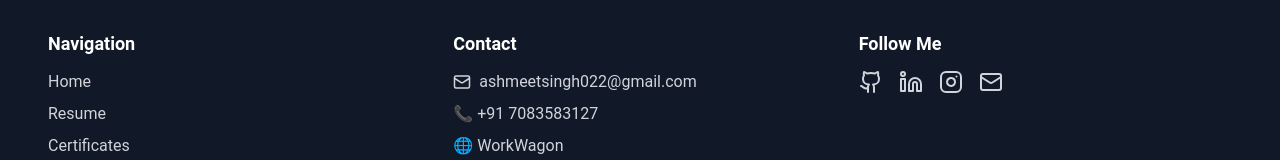
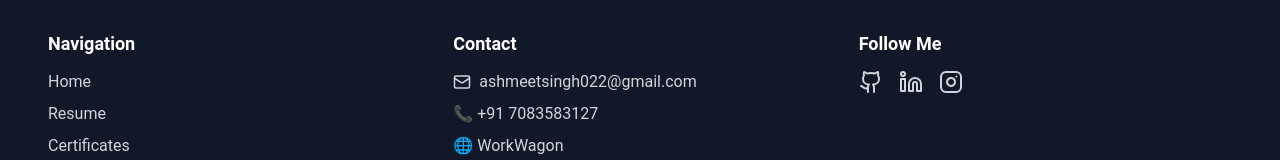
Before and after one commit to ASHMEETSINGHRENU/Portfolio, a React (Create React App) app: page /home in a window 1280 px wide. Shown: the part 3751-3911 px from the top of the page. Built offline with nearby package versions, Linux system fonts and the light colour scheme; a web font is replaced by a local one.

Commit message:
update code

```diff
--- a/src/components/footer.js
+++ b/src/components/footer.js
@@ -45,7 +45,7 @@ const Footer = () => {
               <a href="https://github.com/ASHMEETSINGHRENU" target="_blank" rel="noopener noreferrer" className="hover:text-white hover:scale-110 transition-transform"><Github size={24} /></a>
               <a href="https://www.linkedin.com/in/ashmeet-singh-renu-9a2a36275/" target="_blank" rel="noopener noreferrer" className="hover:text-blue-500 hover:scale-110 transition-transform"><Linkedin size={24} /></a>
               <a href="https://www.instagram.com/ashmeetsingh022/" target="_blank" rel="noopener noreferrer" className="hover:text-pink-500 hover:scale-110 transition-transform"><Instagram size={24} /></a>
-              <a href="mailto:ashmeetsingh022@example.com" className="hover:text-red-400 hover:scale-110 transition-transform"><Mail size={24} /></a>
+              {/* <a href="mailto:ashmeetsingh022@example.com" className="hover:text-red-400 hover:scale-110 transition-transform"><Mail size={24} /></a> */}
             </div>
           </div>
         </div>
```
Also changed, not shown: src/photos/resume.png, 1 other file (tests, documents, lock files or other folders).
